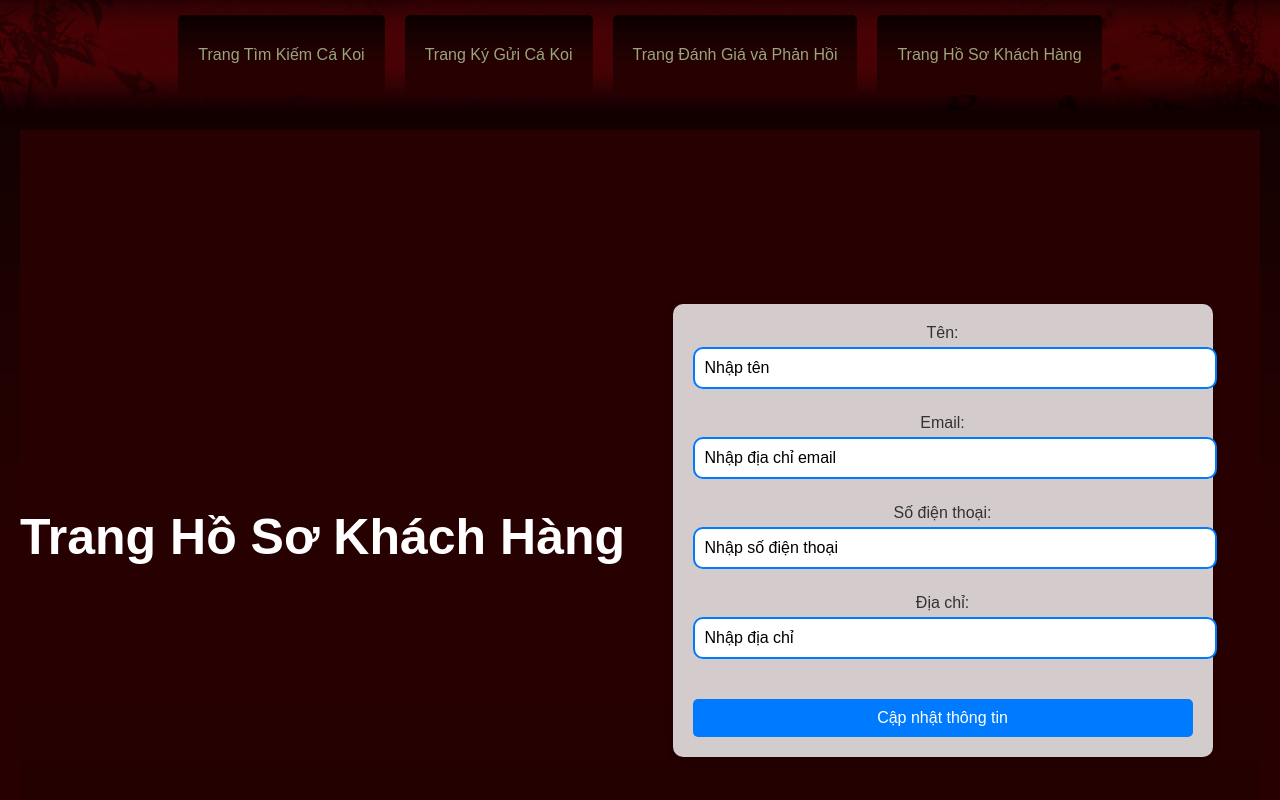
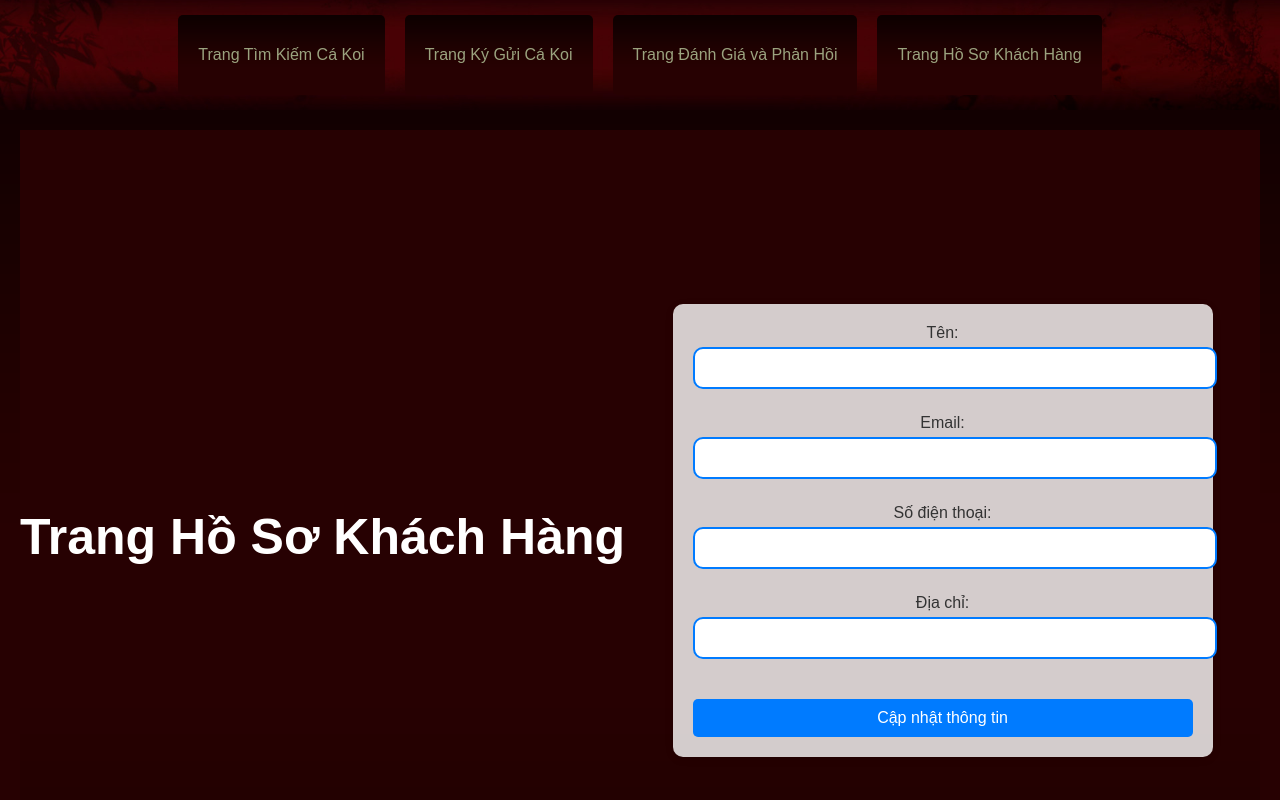
Before and after one commit to tronghieu3112/Koi-Farm-Shop_Group-H, a React (Create React App) app: page / in a window 1280 px wide. Both pictures are taken after a click on the button "Trang Hồ Sơ Khách Hàng". Shown: the top 800 px of the page. Built offline with nearby package versions, Linux system fonts and the light colour scheme.

Commit message:
Update CustomerProfilePage.js

```diff
--- a/src/CustomerProfilePage.js
+++ b/src/CustomerProfilePage.js
@@ -2,10 +2,10 @@ import React, { useState } from 'react';
 import './CustomerProfilePage.css';
 
 const CustomerProfilePage = () => {
-    const [name, setName] = useState('Nhập tên');
-    const [email, setEmail] = useState('Nhập địa chỉ email');
-    const [phone, setPhone] = useState('Nhập số điện thoại');
-    const [address, setAddress] = useState('Nhập địa chỉ');
+    const [name, setName] = useState('');
+    const [email, setEmail] = useState('');
+    const [phone, setPhone] = useState('');
+    const [address, setAddress] = useState('');
 
     const handleSubmit = (e) => {
         e.preventDefault();
```
